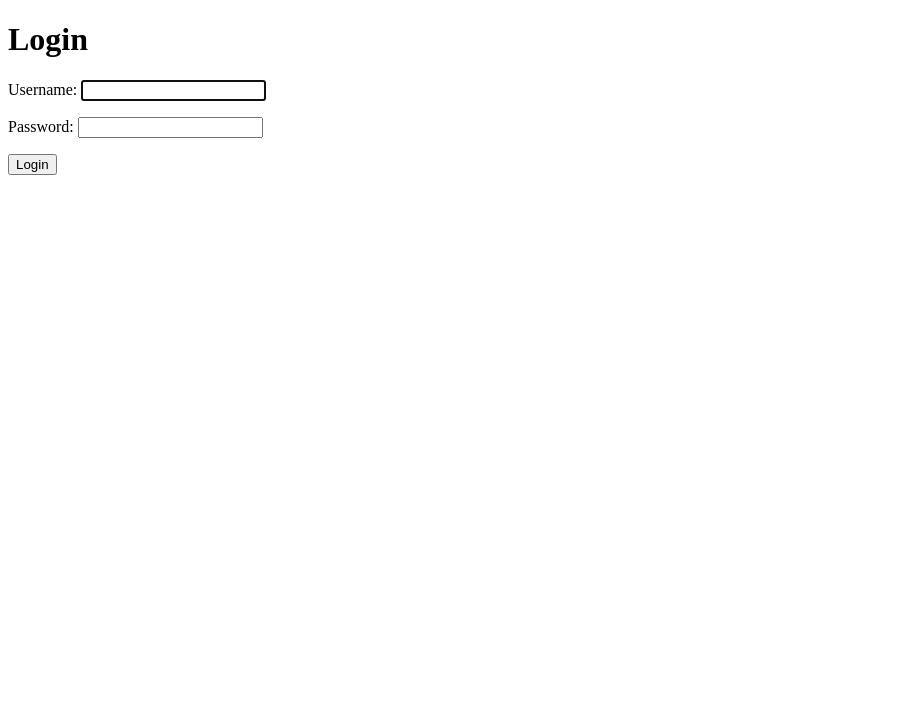
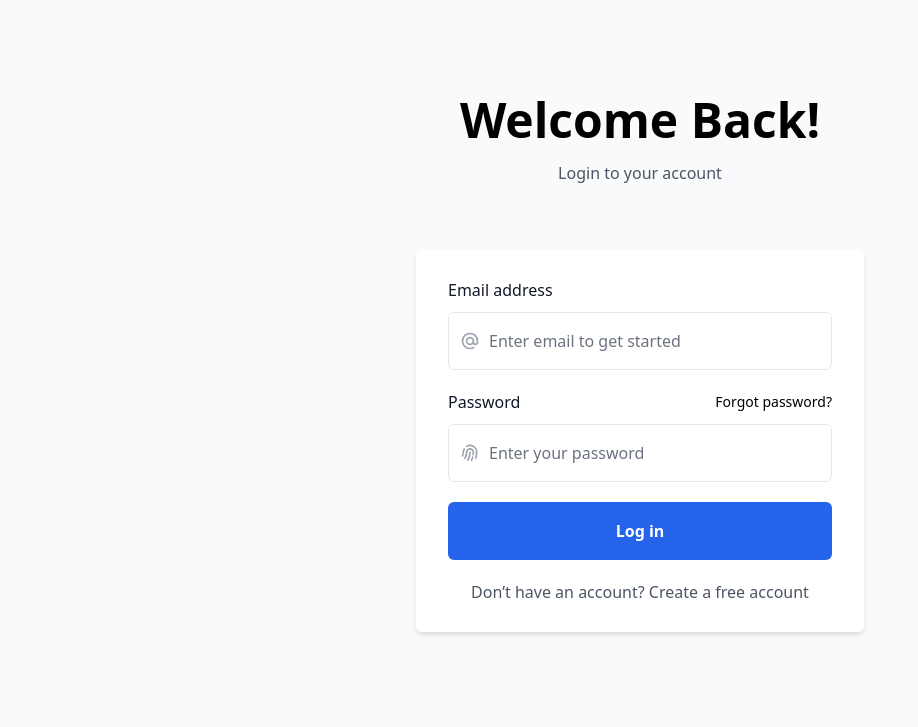
Before and after one commit to AlexandruCL/ProiectProfuDeVin, a Django app: page /login/ in a window 1280 px wide. Shown: the top 727 px of the page, without its empty margins (0-918 px from the left). Run offline with Django 5.2, Linux system fonts and the light colour scheme.

Commit message:
inainte de incercare login

```diff
--- a/my_project/templates/my_app/login.html
+++ b/my_project/templates/my_app/login.html
@@ -1,14 +1,87 @@
 <!DOCTYPE html>
-<html>
-<head>
-    <title>Login</title>
+<head></head>
+<meta charset="UTF-8">
+<meta name="viewport" content="width=device-width, initial-scale=1.0">
+<title>Sign Up</title>
+<link href="https://cdn.jsdelivr.net/npm/tailwindcss@2.2.19/dist/tailwind.min.css" rel="stylesheet">
 </head>
-<body>
-    <h1>Login</h1>
-    <form method="post">
-        {% csrf_token %}
-        {{ form.as_p }}
-        <button type="submit">Login</button>
-    </form>
+    <section class="py-10 bg-gray-50 sm:py-16 lg:py-24">
+        <div class="px-4 mx-auto max-w-7xl sm:px-6 lg:px-8">
+            <div class="max-w-2xl mx-auto text-center">
+                <h2 class="text-3xl font-bold leading-tight text-black sm:text-4xl lg:text-5xl">Welcome Back!</h2>
+                <p class="max-w-xl mx-auto mt-4 text-base leading-relaxed text-gray-600">Login to your account</p>
+            </div>
+
+            <div class="relative max-w-md mx-auto mt-8 md:mt-16">
+                <div class="overflow-hidden bg-white rounded-md shadow-md">
+                    <div class="px-4 py-6 sm:px-8 sm:py-7">
+                        <form method="POST">
+                            {% csrf_token %}
+
+                            <div class="space-y-5">
+                                <div>
+                                    <label for="" class="text-base font-medium text-gray-900"> Email address </label>
+                                    <div class="mt-2.5 relative text-gray-400 focus-within:text-gray-600">
+                                        <div class="absolute inset-y-0 left-0 flex items-center pl-3 pointer-events-none">
+                                            <svg class="w-5 h-5" xmlns="http://www.w3.org/2000/svg" fill="none" viewBox="0 0 24 24" stroke="currentColor">
+                                                <path stroke-linecap="round" stroke-linejoin="round" stroke-width="2" d="M16 12a4 4 0 10-8 0 4 4 0 008 0zm0 0v1.5a2.5 2.5 0 005 0V12a9 9 0 10-9 9m4.5-1.206a8.959 8.959 0 01-4.5 1.207" />
+                                            </svg>
+                                        </div>
+
+                                        <input
+                                            type="email"
+                                            name=""
+                                            id=""
+                                            placeholder="Enter email to get started"
+                                            class="block w-full py-4 pl-10 pr-4 text-black placeholder-gray-500 transition-all duration-200 bg-white border border-gray-200 rounded-md focus:outline-none focus:border-blue-600 caret-blue-600"
+                                        />
+                                    </div>
+                                </div>
+
+                                <div>
+                                    <div class="flex items-center justify-between">
+                                        <label for="" class="text-base font-medium text-gray-900"> Password </label>
+
+                                        <a href="#" title="" class="text-sm font-medium text-orange-500 transition-all duration-200 hover:text-orange-600 focus:text-orange-600 hover:underline"> Forgot password? </a>
+                                    </div>
+                                    <div class="mt-2.5 relative text-gray-400 focus-within:text-gray-600">
+                                        <div class="absolute inset-y-0 left-0 flex items-center pl-3 pointer-events-none">
+                                            <svg class="w-5 h-5" xmlns="http://www.w3.org/2000/svg" fill="none" viewBox="0 0 24 24" stroke="currentColor">
+                                                <path
+                                                    stroke-linecap="round"
+                                                    stroke-linejoin="round"
+                                                    stroke-width="2"
+                                                    d="M12 11c0 3.517-1.009 6.799-2.753 9.571m-3.44-2.04l.054-.09A13.916 13.916 0 008 11a4 4 0 118 0c0 1.017-.07 2.019-.203 3m-2.118 6.844A21.88 21.88 0 0015.171 17m3.839 1.132c.645-2.266.99-4.659.99-7.132A8 8 0 008 4.07M3 15.364c.64-1.319 1-2.8 1-4.364 0-1.457.39-2.823 1.07-4"
+                                                />
+                                            </svg>
+                                        </div>
+
+                                        <input
+                                            type="password"
+                                            name=""
+                                            id=""
+                                            placeholder="Enter your password"
+                                            class="block w-full py-4 pl-10 pr-4 text-black placeholder-gray-500 transition-all duration-200 bg-white border border-gray-200 rounded-md focus:outline-none focus:border-blue-600 caret-blue-600"
+                                        />
+                                    </div>
+                                </div>
+
+                                <div>
+                                    <button type="submit" class="inline-flex items-center justify-center w-full px-4 py-4 text-base font-semibold text-white transition-all duration-200 bg-blue-600 border border-transparent rounded-md focus:outline-none hover:bg-blue-700 focus:bg-blue-700">
+                                        Log in
+                                    </button>
+                                </div>
+
+                                <div class="text-center">
+                                    <p class="text-base text-gray-600">Don’t have an account? <a href="#" title="" class="font-medium text-orange-500 transition-all duration-200 hover:text-orange-600 hover:underline">Create a free account</a></p>
+                                </div>
+                            </div>
+                        </form>
+                    </div>
+                </div>
+            </div>
+        </div>
+    </section>
+
 </body>
 </html>
--- a/my_project/templates/my_app/signup.html
+++ b/my_project/templates/my_app/signup.html
@@ -17,6 +17,9 @@
         .login-from-signup {
             color: #546277;
             transition: color 0.2s, text-decoration 0.25s;
+            display: inline;
+            margin-top: 5px;
+            display: inline-block;
         }
         .login-from-signup:hover {
             color: #4f0f2b;
```
Also changed, not shown: my_project/db.sqlite3.
